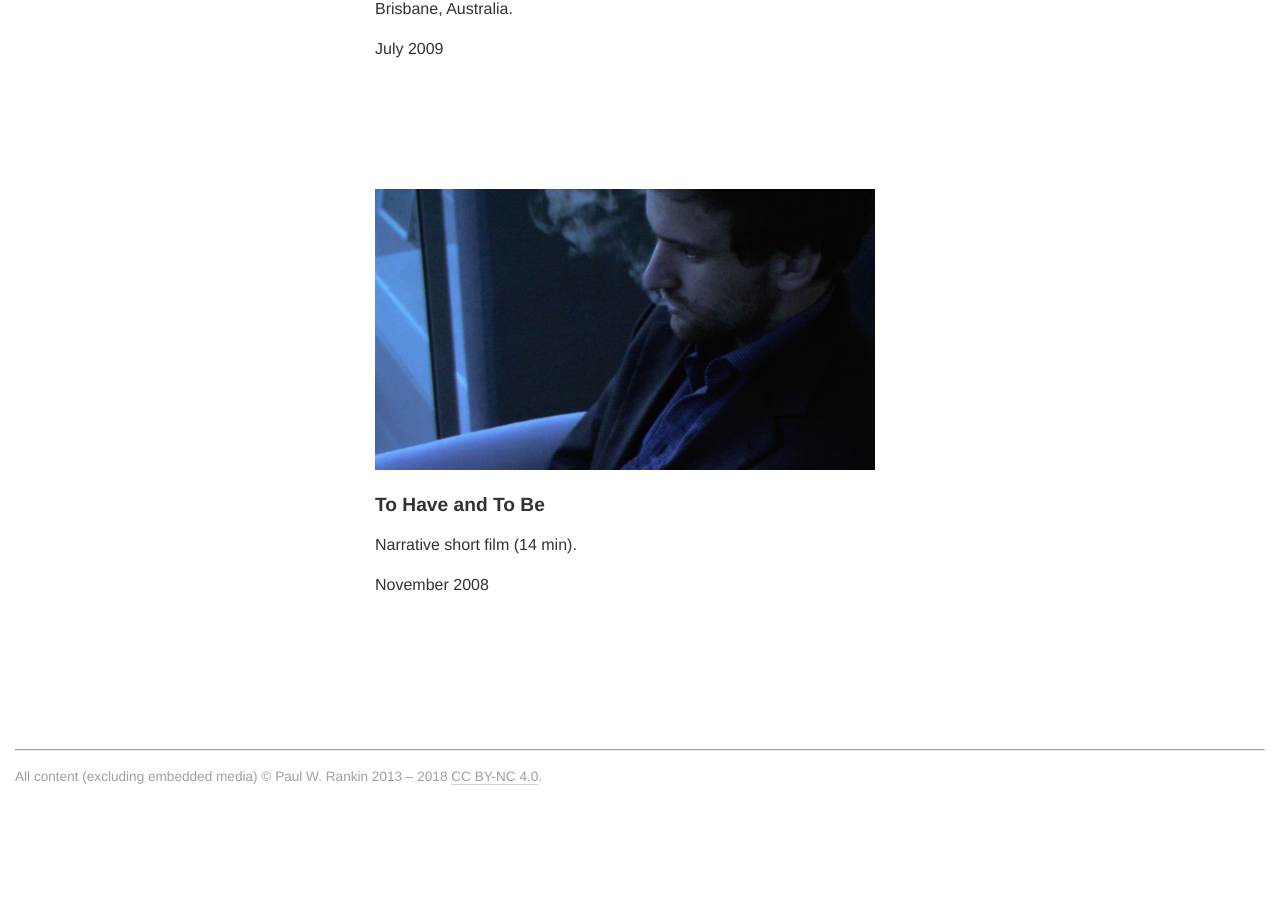
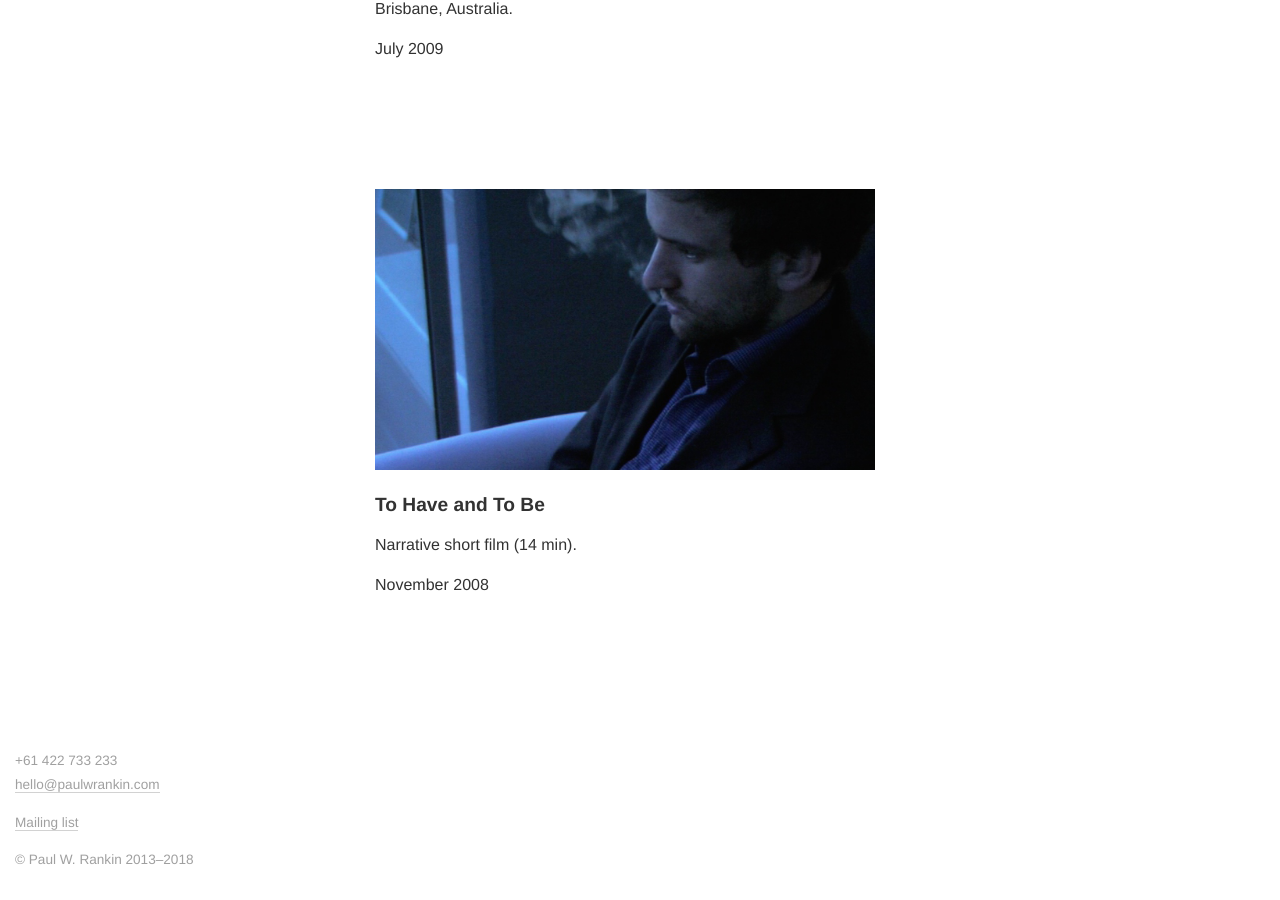
Before and after one commit to rnkn/portfolio, a Jekyll site: the page built from index.html, in a window 1280 px wide and 900 px high, scrolled down 11691 px. Built offline with Jekyll 4.4.1, drawn with Linux system fonts in a browser that asks for light colours; some web fonts are replaced; before the commit the page ends 12507 px from its top, so only the background shows below that.

Commit message:
Update footer

```diff
--- a/_config.yml
+++ b/_config.yml
@@ -6,7 +6,6 @@ description: >-
   Paul W. Rankin is a filmmaker based in Brisbane, Australia.
 timezone: Australia/Brisbane
 repository: rnkn/paulwrankin.com
-copyright: "&copy; Paul W. Rankin 2013&nbsp;&ndash;&nbsp;2018"
 permalink: "blog/:year/:title/"
 date_format: "%-d %B %Y"
 permalink_date_format: "%F at %-I:%M %P"
--- a/_includes/footer.html
+++ b/_includes/footer.html
@@ -1,2 +1,6 @@
-<hr>
-<p>All content (excluding embedded media) {{ site.copyright }} <a rel="license" href="http://creativecommons.org/licenses/by-nc/4.0/">CC BY-NC 4.0</a>.</p>
+<div class="contact">
+    {% include contact.html %}
+</div>
+<div class="copyright">
+    <p>&copy; Paul W. Rankin 2013&ndash;2018</p>
+</div>
```
